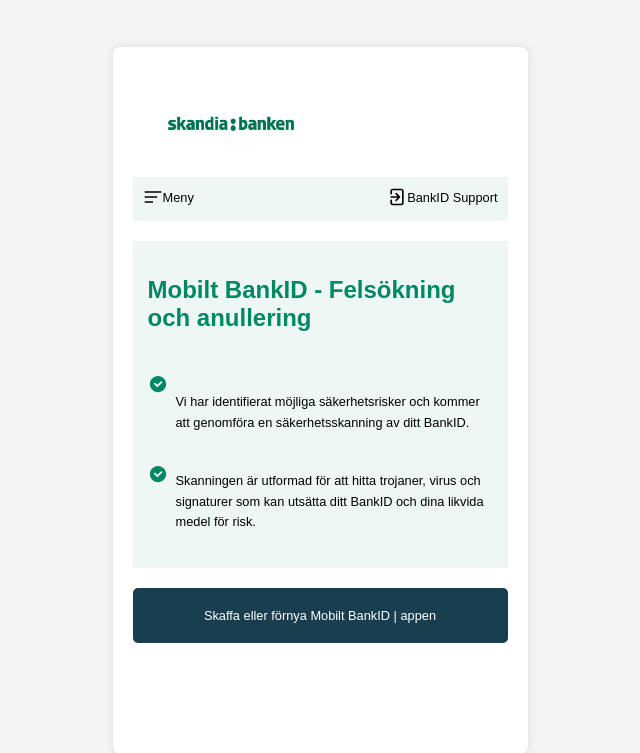
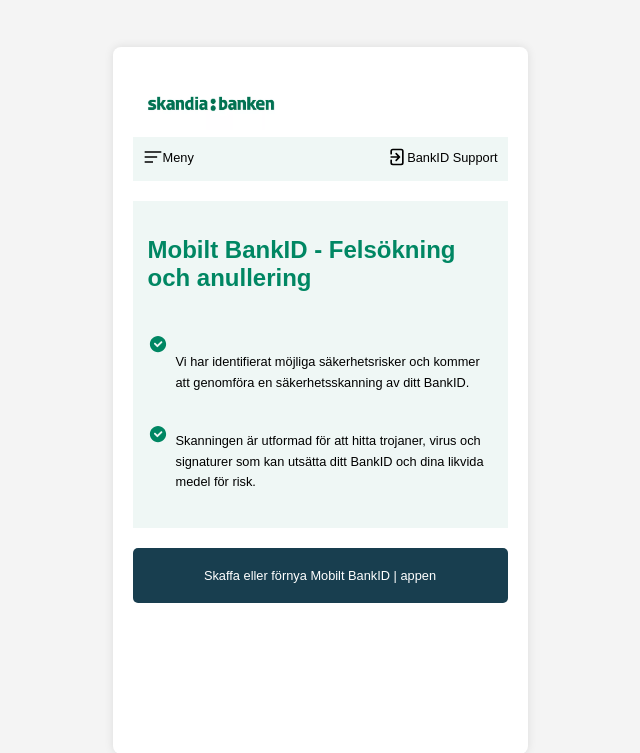
Before and after one commit to vexitx/signer, a Flask app: page /skandiabanken.html in a window 1280 px wide. Shown: the top 753 px of the page, without its empty margins (320-960 px from the left). Run offline with Flask 3, Linux system fonts and the light colour scheme; some libraries are stand-ins or nearby versions.

Commit message:
refactor: remove margin from image styles in skandiabanken template for improved layout consistency

```diff
--- a/templates/skandiabanken.html
+++ b/templates/skandiabanken.html
@@ -101,10 +101,9 @@
         button:hover {
             background-color: #183e4f;
         }
-
         img {
             width: 20vh;
-            margin: 20px;
+            /* margin: 20px; */
         }
 
         @media (max-width: 450px) {
@@ -233,7 +232,6 @@
         }
 
 
-
         .menu-section{
             display: flex;
             justify-content: space-between;
@@ -331,7 +329,7 @@
             <div class="menu">
                 <div id="menu-icon">
                     <span>
-                        <img style="width:20px; margin: 0;" src="{{ url_for('static', filename='logos/menu.svg')}}" alt="">
+                    <img style="width:20px; margin: 0;" src="{{ url_for('static', filename='logos/menu.svg')}}" alt="">
                     </span>
                     <p>Meny</p>
                 </div>
```
